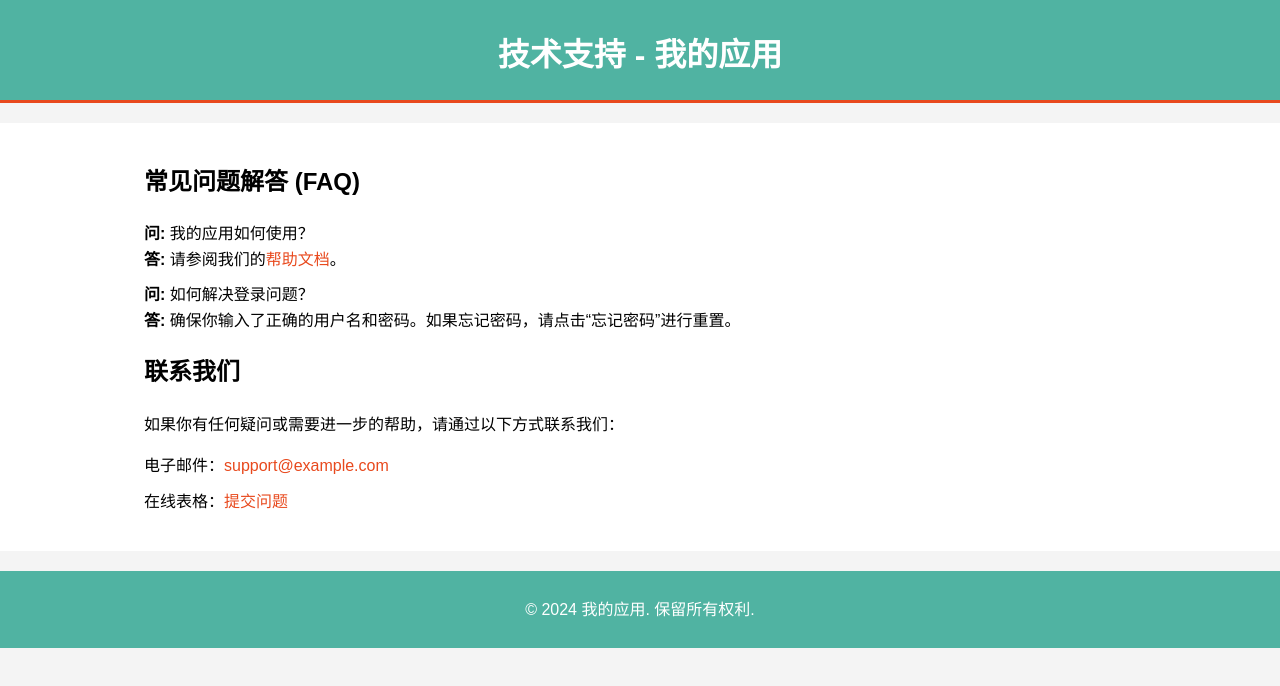
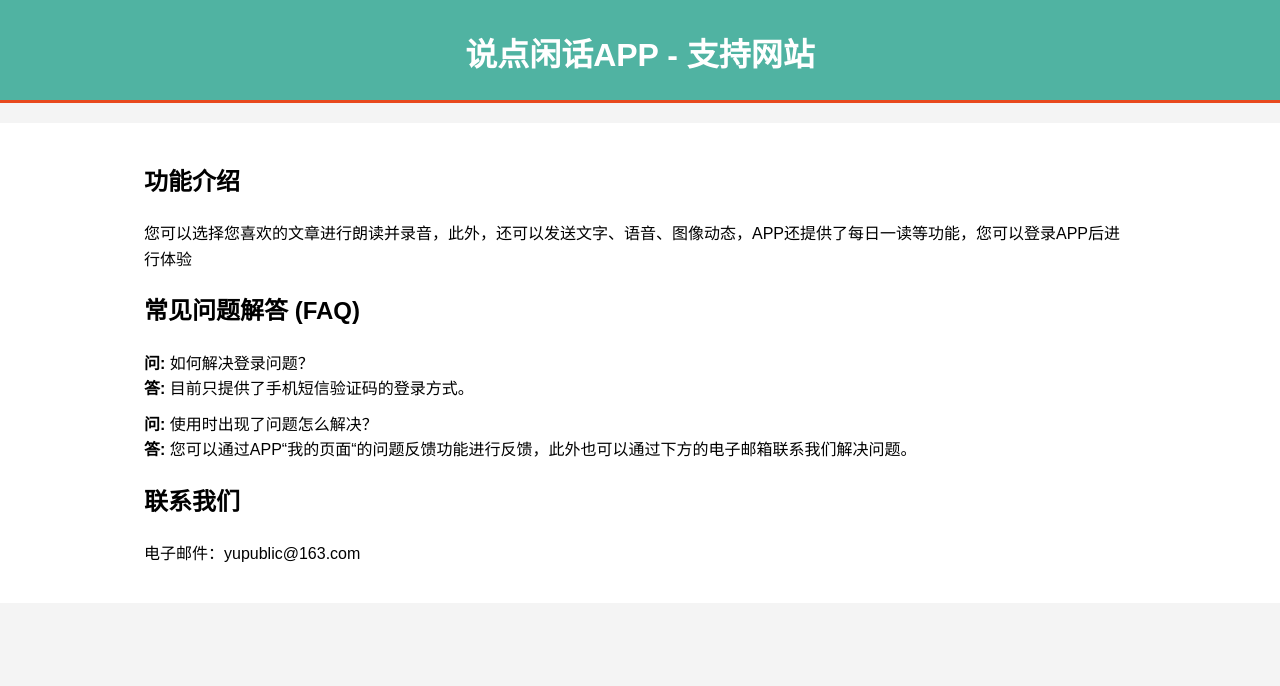
Before and after one commit to yufeng8607/xianhua-web, a plain HTML site: page index.html in a window 1280 px wide. Drawn offline with Linux system fonts and the light colour scheme.

Commit message:
Update index.html

```diff
--- a/index.html
+++ b/index.html
@@ -4,7 +4,7 @@
     <meta charset="UTF-8">
     <meta name="viewport" content="width=device-width, initial-scale=1.0">
     <meta http-equiv="X-UA-Compatible" content="ie=edge">
-    <title>技术支持 - 我的应用</title>
+    <title>说点闲话APP - 支持网站</title>
     <style>
         body {
             font-family: Arial, sans-serif;
@@ -61,39 +61,35 @@
 <body>
     <header>
         <div class="container">
-            <h1>技术支持 - 我的应用</h1>
+            <h1>说点闲话APP - 支持网站</h1>
         </div>
     </header>
 
     <main>
         <div class="container">
             <section>
+                <h2>功能介绍</h2>
+                <ul>
+                    <li>您可以选择您喜欢的文章进行朗读并录音，此外，还可以发送文字、语音、图像动态，APP还提供了每日一读等功能，您可以登录APP后进行体验</li>
+                    <!-- 添加更多 FAQ -->
+                </ul>
                 <h2>常见问题解答 (FAQ)</h2>
                 <ul>
-                    <li><strong>问:</strong> 我的应用如何使用？<br>
-                        <strong>答:</strong> 请参阅我们的<a href="https://example.com/help">帮助文档</a>。</li>
                     <li><strong>问:</strong> 如何解决登录问题？<br>
-                        <strong>答:</strong> 确保你输入了正确的用户名和密码。如果忘记密码，请点击“忘记密码”进行重置。</li>
+                        <strong>答:</strong> 目前只提供了手机短信验证码的登录方式。</li>
+                    <li><strong>问:</strong> 使用时出现了问题怎么解决？<br>
+                        <strong>答:</strong> 您可以通过APP“我的页面“的问题反馈功能进行反馈，此外也可以通过下方的电子邮箱联系我们解决问题。</li>
                     <!-- 添加更多 FAQ -->
                 </ul>
             </section>
 
             <section>
                 <h2>联系我们</h2>
-                <p>如果你有任何疑问或需要进一步的帮助，请通过以下方式联系我们：</p>
                 <ul>
-                    <li>电子邮件：<a href="mailto:support@example.com">support@example.com</a></li>
-                    <li>在线表格：<a href="https://example.com/contact">提交问题</a></li>
-                    <!-- 添加更多联系方式 -->
+                    <li>电子邮件：yupublic@163.com</li>
                 </ul>
             </section>
         </div>
     </main>
-
-    <footer>
-        <div class="container">
-            <p>&copy; 2024 我的应用. 保留所有权利.</p>
-        </div>
-    </footer>
 </body>
 </html>
```
